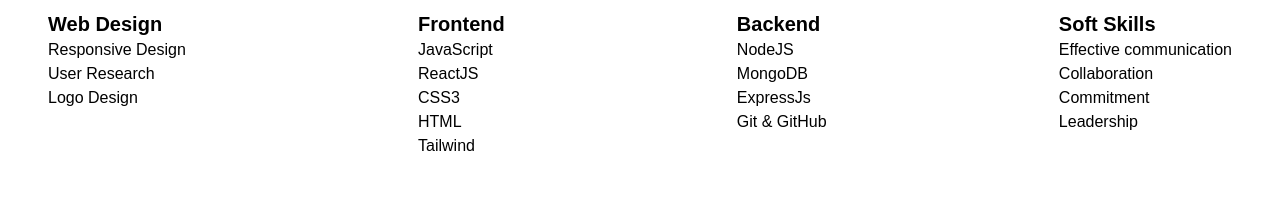
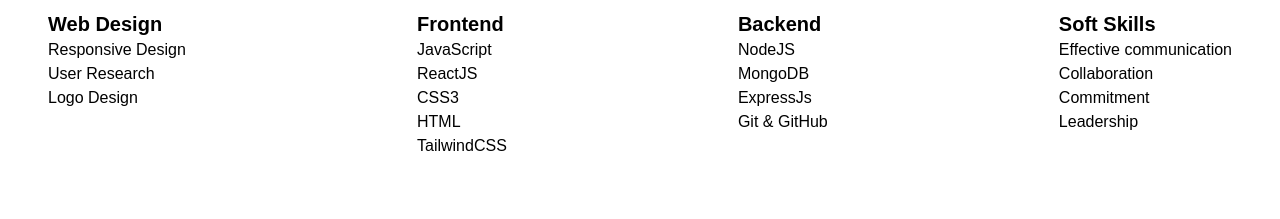
Before and after one commit to beingbadguy/AmanPortfolio, a React (Vite) app: page / in a window 1280 px wide. Shown: the part 920-1139 px from the top of the page. Built offline with nearby package versions, Linux system fonts and the light colour scheme; a web font is replaced by a local one.

Commit message:
Update Skills.jsx

```diff
--- a/src/components/Skills.jsx
+++ b/src/components/Skills.jsx
@@ -24,7 +24,7 @@
             <li>ReactJS</li>
             <li>CSS3</li>
             <li>HTML</li>
-            <li>Tailwind</li>
+            <li>TailwindCSS</li>
           </ul>
         </div>
         <div>
```
